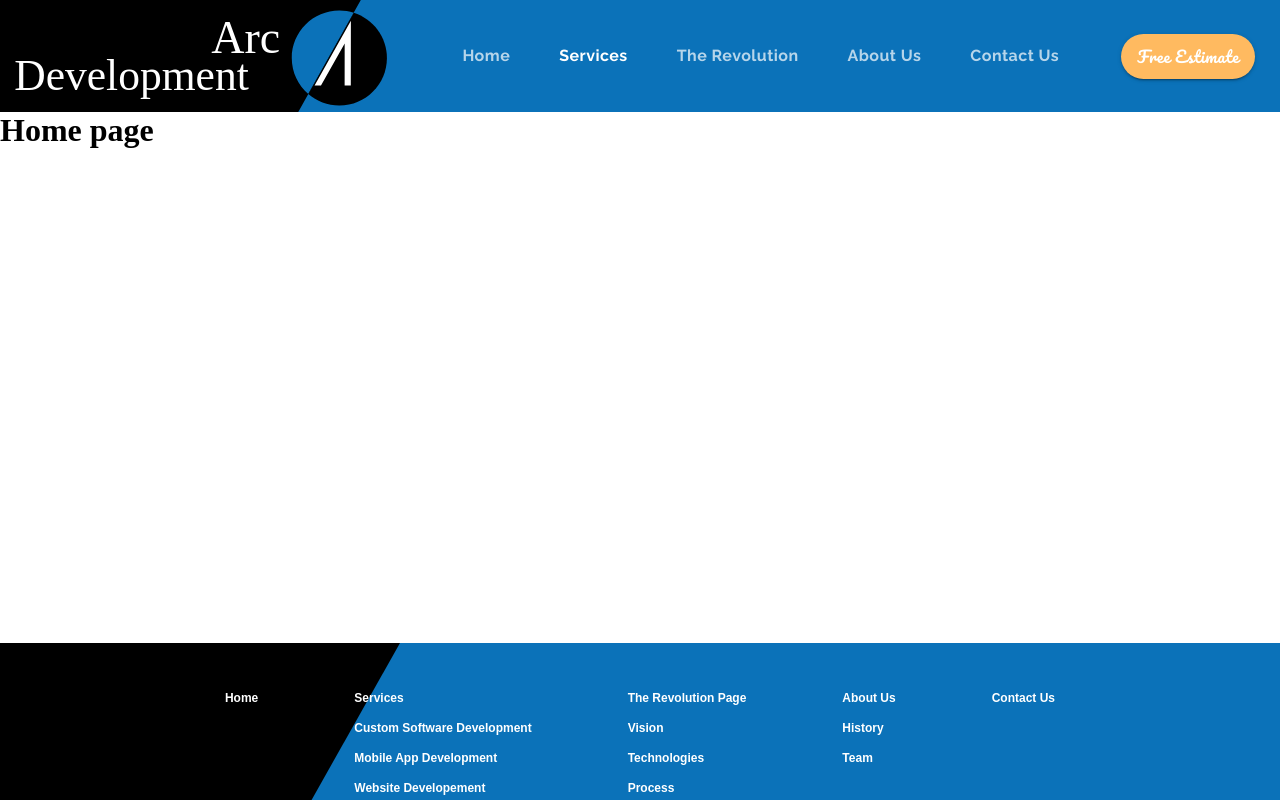
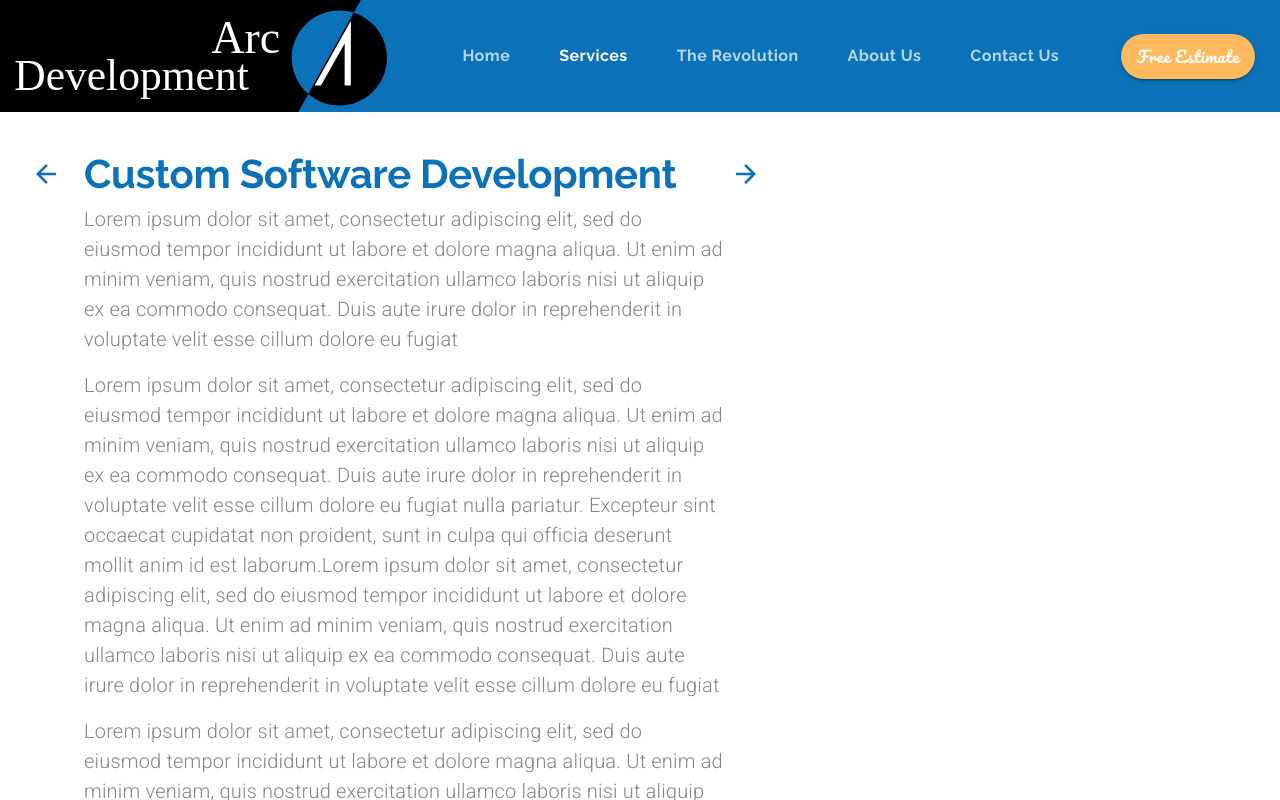
Before and after one commit to DaniyalManzoor/material-ui_practices, a React (Create React App) app: page /customsoftwares in a window 1280 px wide. Shown: the top 800 px of the page. Built offline with nearby package versions, Linux system fonts and the light colour scheme.

Commit message:
add custom software component

```diff
--- a/src/components/App.js
+++ b/src/components/App.js
@@ -5,9 +5,10 @@ import Theme from "./ui/Theme";
 import { ThemeProvider } from "@material-ui/core/styles";
 import { Routes, Route } from "react-router-dom";
 import LandingPage from "./landingPage";
+import Services from "./services";
+import CustomSoftware from "./customsoftwares";
 
 import Home from "./Home";
-import Services from "./services";
 import Revolution from "./revolution";
 import About from "./about";
 import Contact from "./contact";
@@ -40,7 +41,15 @@ function App() {
             <Services setValue={setValue} setSelectedIndex={setSelectedIndex} />
           }
         />
-        <Route path="/customsoftwares" element={<Home />} />
+        <Route
+          path="/customsoftwares"
+          element={
+            <CustomSoftware
+              setValue={setValue}
+              setSelectedIndex={setSelectedIndex}
+            />
+          }
+        />
         <Route path="/mobileapps" element={<Home />} />
         <Route path="/websites" element={<Home />} />
         <Route path="/revolution" element={<Revolution />} />
--- /dev/null
+++ b/src/components/customsoftwares.js
@@ -0,0 +1,169 @@
+import React from "react";
+import Lottie from "react-lottie";
+import { Link } from "react-router-dom";
+import { makeStyles, useTheme } from "@material-ui/core/styles";
+import Grid from "@material-ui/core/Grid";
+import IconButton from "@material-ui/core/IconButton";
+import Typography from "@material-ui/core/Typography";
+import useMediaQuery from "@material-ui/core/useMediaQuery";
+
+import backArrow from "../assets/backArrow.svg";
+import forwardArrow from "../assets/forwardArrow.svg";
+import lightblub from "../assets/bulb.svg";
+import cash from "../assets/cash.svg";
+import stopwatch from "../assets/stopwatch.svg";
+
+const useStyles = makeStyles((theme) => ({
+  heading: {
+    maxWidth: "40em",
+  },
+  arrowContainer: {
+    marginTop: "0.5em",
+  },
+  mainContainer: {
+    paddingTop: "2em",
+    paddingRight: "5em",
+    paddingBottom: "10em",
+    paddingLeft: "5em",
+  },
+}));
+
+const CustomSoftware = (props) => {
+  const classes = useStyles();
+  const theme = useTheme();
+  const matchesSM = useMediaQuery(theme.breakpoints.down("sm"));
+
+  return (
+    <Grid container direction="column" className={classes.mainContainer}>
+      <Grid item container direction="row">
+        <Grid
+          item
+          className={classes.arrowContainer}
+          style={{ marginLeft: "-3.5em", marginRight: "1em" }}
+          component={Link}
+          to="/services"
+        >
+          <IconButton
+            style={{ backgroundColor: "transparent" }}
+            onClick={() => {
+              props.setSelectedIndex(0);
+              props.setValue(1);
+            }}
+          >
+            <img src={backArrow} alt="back to services page" />
+          </IconButton>
+        </Grid>
+        <Grid item container direction="column" className={classes.heading}>
+          <Grid item>
+            <Typography variant="h2">Custom Software Development</Typography>
+          </Grid>
+          <Grid item>
+            <Typography variant="body1" paragraph>
+              Lorem ipsum dolor sit amet, consectetur adipiscing elit, sed do
+              eiusmod tempor incididunt ut labore et dolore magna aliqua. Ut
+              enim ad minim veniam, quis nostrud exercitation ullamco laboris
+              nisi ut aliquip ex ea commodo consequat. Duis aute irure dolor in
+              reprehenderit in voluptate velit esse cillum dolore eu fugiat
+            </Typography>
+            <Typography variant="body1" paragraph>
+              Lorem ipsum dolor sit amet, consectetur adipiscing elit, sed do
+              eiusmod tempor incididunt ut labore et dolore magna aliqua. Ut
+              enim ad minim veniam, quis nostrud exercitation ullamco laboris
+              nisi ut aliquip ex ea commodo consequat. Duis aute irure dolor in
+              reprehenderit in voluptate velit esse cillum dolore eu fugiat
+              nulla pariatur. Excepteur sint occaecat cupidatat non proident,
+              sunt in culpa qui officia deserunt mollit anim id est
+              laborum.Lorem ipsum dolor sit amet, consectetur adipiscing elit,
+              sed do eiusmod tempor incididunt ut labore et dolore magna aliqua.
+              Ut enim ad minim veniam, quis nostrud exercitation ullamco laboris
+              nisi ut aliquip ex ea commodo consequat. Duis aute irure dolor in
+              reprehenderit in voluptate velit esse cillum dolore eu fugiat
+            </Typography>
+            <Typography variant="body1" paragraph>
+              Lorem ipsum dolor sit amet, consectetur adipiscing elit, sed do
+              eiusmod tempor incididunt ut labore et dolore magna aliqua. Ut
+              enim ad minim veniam, quis nostrud exercitation ullamco laboris
+              nisi ut aliquip ex ea commodo consequat. Duis aute irure dolor in
+              reprehenderit in voluptate velit esse cillum dolore eu fugiat
+            </Typography>
+            <Typography variant="body1" paragraph>
+              Lorem ipsum dolor sit amet, consectetur adipiscing elit, sed do
+              eiusmod tempor incididunt ut labore et dolore magna aliqua. Ut
+            </Typography>
+          </Grid>
+        </Grid>
+        <Grid
+          item
+          component={Link}
+          to="/mobileapps"
+          className={classes.arrowContainer}
+        >
+          <IconButton
+            style={{ backgroundColor: "transparent" }}
+            onClick={() => {
+              props.setSelectedIndex(2);
+              props.setValue(1);
+            }}
+          >
+            <img src={forwardArrow} alt="forward to IOS/Android App Page" />
+          </IconButton>
+        </Grid>
+      </Grid>
+      <Grid
+        item
+        container
+        direction="row"
+        justify="center"
+        style={{ marginTop: "15em", marginBottom: "20em" }}
+      >
+        <Grid
+          item
+          container
+          direction="column"
+          md
+          alignItems="center"
+          style={{ maxWidth: "40em" }}
+        >
+          <Grid item>
+            <Typography variant="h4">Save Energy</Typography>
+          </Grid>
+          <Grid item>
+            <img src={lightblub} alt="light blub" />
+          </Grid>
+        </Grid>
+        <Grid
+          item
+          container
+          direction="column"
+          md
+          alignItems="center"
+          style={{ maxWidth: "40em" }}
+        >
+          <Grid item>
+            <Typography variant="h4">Save Time</Typography>
+          </Grid>
+          <Grid item>
+            <img src={stopwatch} alt="stop watch" />
+          </Grid>
+        </Grid>
+
+        <Grid
+          item
+          container
+          direction="column"
+          md
+          alignItems="center"
+          style={{ maxWidth: "40em" }}
+        >
+          <Grid item>
+            <Typography variant="h4">Save Money</Typography>
+          </Grid>
+          <Grid item>
+            <img src={cash} alt="cash" />
+          </Grid>
+        </Grid>
+      </Grid>
+    </Grid>
+  );
+};
+export default CustomSoftware;
--- a/src/components/ui/Theme.js
+++ b/src/components/ui/Theme.js
@@ -58,6 +58,11 @@ export default createMuiTheme({
       fontSize: "1.25rem",
       fontWeight: 300,
     },
+    body1: {
+      fontSize: "1.25em",
+      color: arcGray,
+      fontWeight: 300,
+    },
     learnButton: {
       borderColor: arcBlue,
       color: arcBlue,
```
